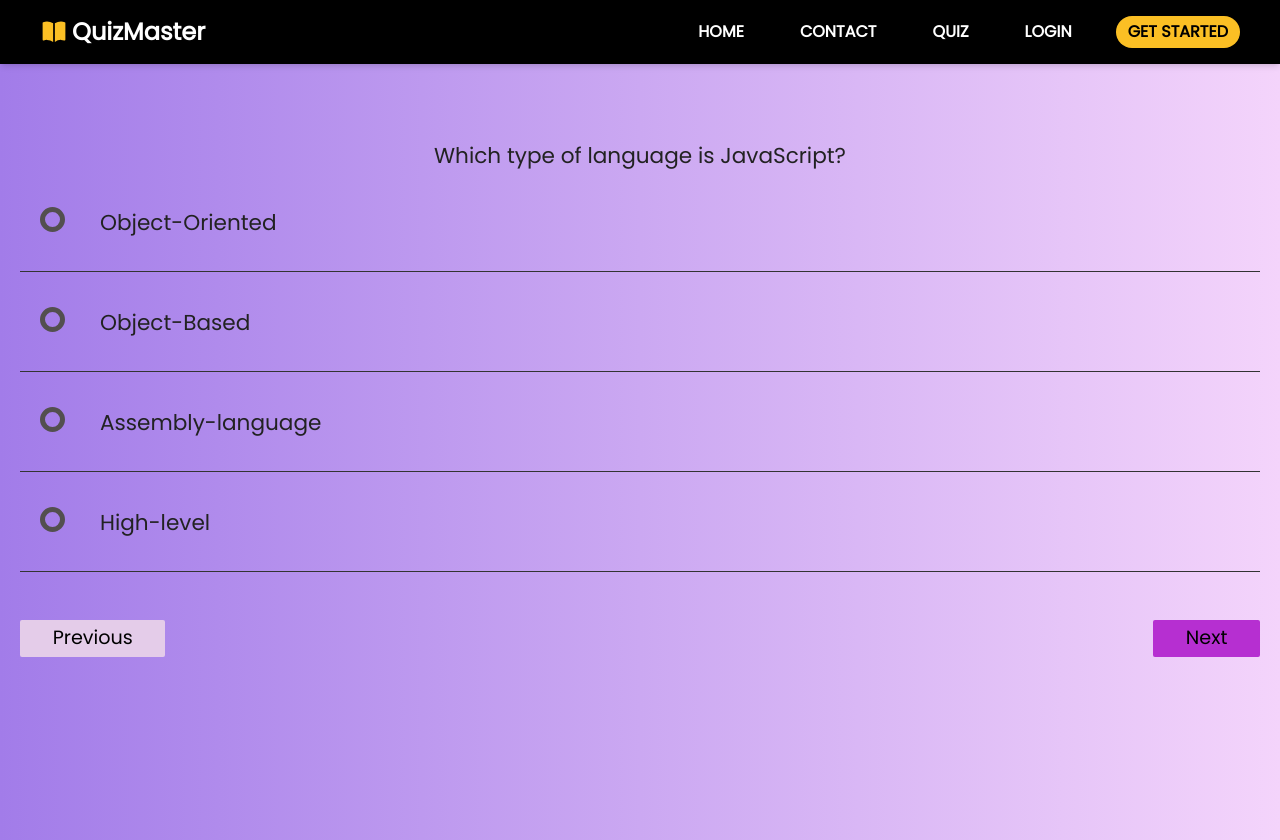
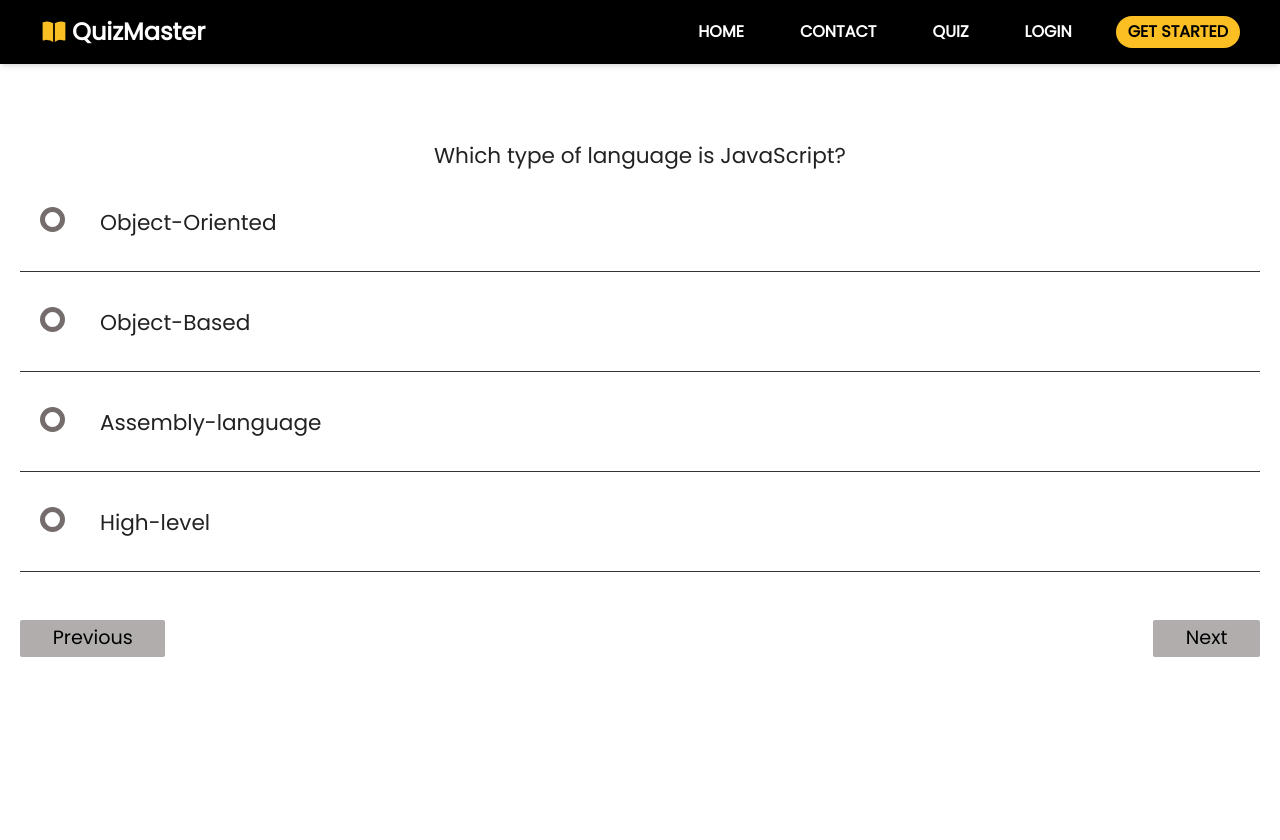
Before and after one commit to AdityaJaiswal14/Meraki, a React (Vite) app in the folder Quiz App/FRONTEND/: page /quiz in a window 1280 px wide. Built offline with nearby package versions, Linux system fonts and the light colour scheme.

Commit message:
Modified css

```diff
--- a/Quiz App/FRONTEND/src/App.css
+++ b/Quiz App/FRONTEND/src/App.css
@@ -16,7 +16,6 @@
 
 body, html{
   height: 100%;
-  background: var(--primary-color)
 }
 
 * > *{
@@ -84,17 +83,17 @@ body, html{
 
 .container .btn:hover{
     cursor: pointer;
-    background-color: #f0f0f0;
-    color: #202020;
+    background-color: #000000;
+    color: #ffffff;
 }
 
 .next{
-    background-color: #b62fd1;
+    background-color: #b1adad;
     justify-self: flex-end;
 }
 
 .prev{
-    background-color: #e4cce9;
+    background-color: #b1adad;
     justify-self: flex-start;
 }
 
@@ -127,13 +126,13 @@ ul li label{
 }
 
 ul li:hover label{
-	color: #FFFFFF;
+	color: #857c7c;
 }
 
 ul li .check{
   display: block;
   position: absolute;
-  border: 5px solid #534f4f;
+  border: 5px solid #756c6c;
   border-radius: 100%;
   height: 25px;
   width: 25px;
@@ -165,22 +164,22 @@ ul li .check::before {
 
 
 input[type=radio]:checked ~ .check {
-  border: 5px solid #b62fd1
+  border: 5px solid #000000
 }
 
 input[type=radio]:checked ~ .check::before{
-  background: #b62fd1
+  background: #000000
 }
 
 input[type=radio]:checked ~ .text-primary{
-  color: #b62fd1
+  color: #000000
 }
 
 /* To get selected option we are using this checked class */
-.checked {
+/* .checked {
   border: 5px solid var(--primary-color) !important;
 }
 
 .checked::before{
   background: var(--primary-color)
-}
+} */
```
